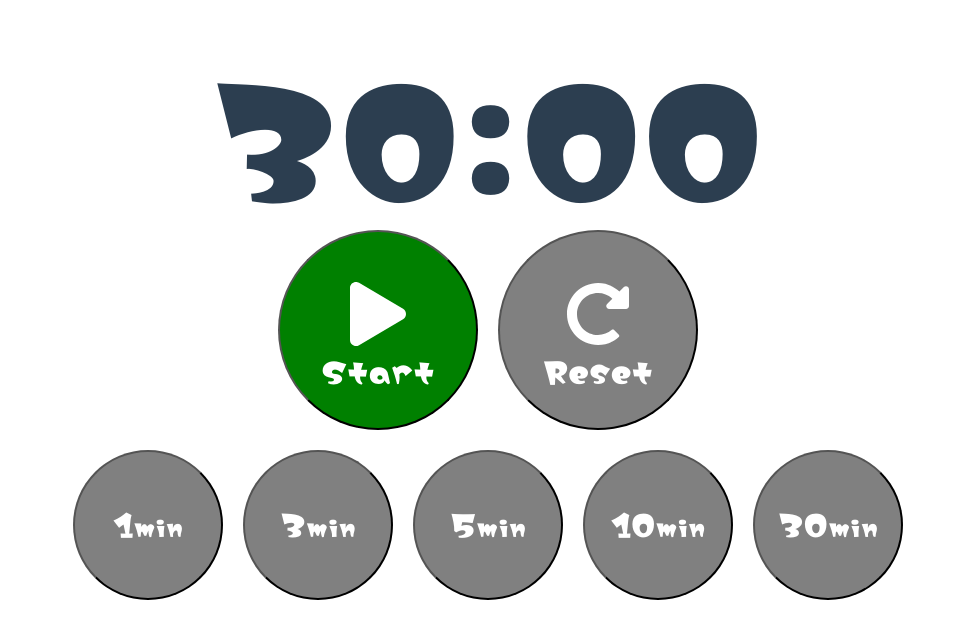
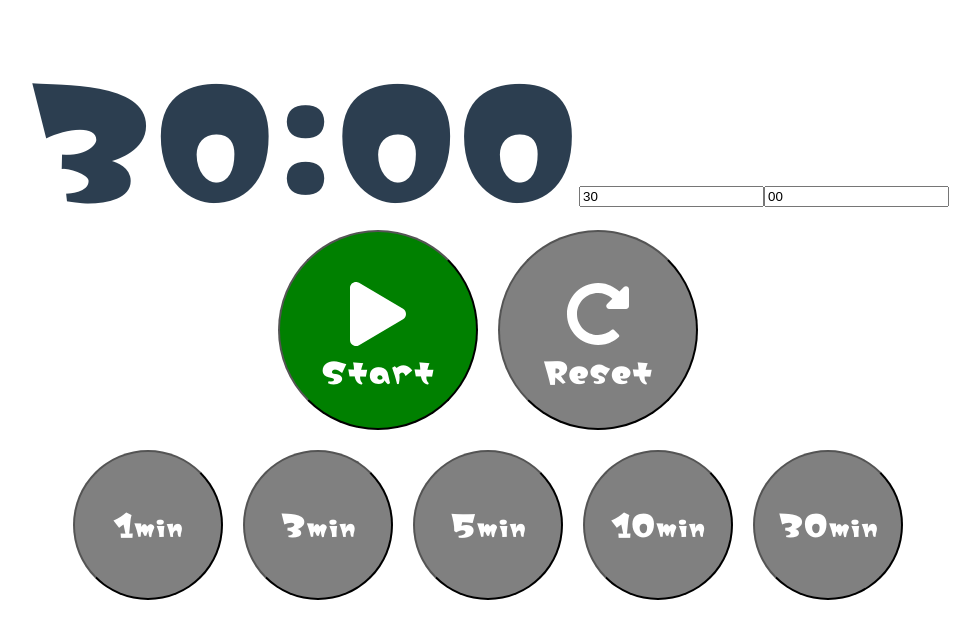
Before and after one commit to furikake6000/ShinchokuTimer, a Vue app: page / in a window 1280 px wide. Shown: the top 638 px of the page, without its empty margins (152-1132 px from the left). Built offline with nearby package versions, Linux system fonts and the light colour scheme.

Commit message:
テキストボックスの設置

```diff
--- a/src/components/Timer.vue
+++ b/src/components/Timer.vue
@@ -1,9 +1,11 @@
 <template>
   <div id="timer">
     <div id="display">
-      <span id="minute">{{ timerCount.minute() }}</span>
+      <span id="minute">{{ timerMinuteStr }}</span>
       <span>:</span>
-      <span id="second">{{ ('00' + timerCount.second()).slice(-2) }}</span>
+      <span id="second">{{ timerSecondStr }}</span>
+      <input :value="timerMinuteStr">
+      <input :value="timerSecondStr">
     </div>
     <button class="is-green" v-on:click="start" v-if="!timerObj">
       <font-awesome-icon icon="play" />
@@ -84,6 +86,12 @@
         }else{
           return moment(Math.max(this.remainTime, 0));
         }
+      },
+      timerMinuteStr: function() {
+        return this.timerCount.minute();
+      },
+      timerSecondStr: function() {
+        return ('00' + this.timerCount.second()).slice(-2);
       }
     },
   }
```
